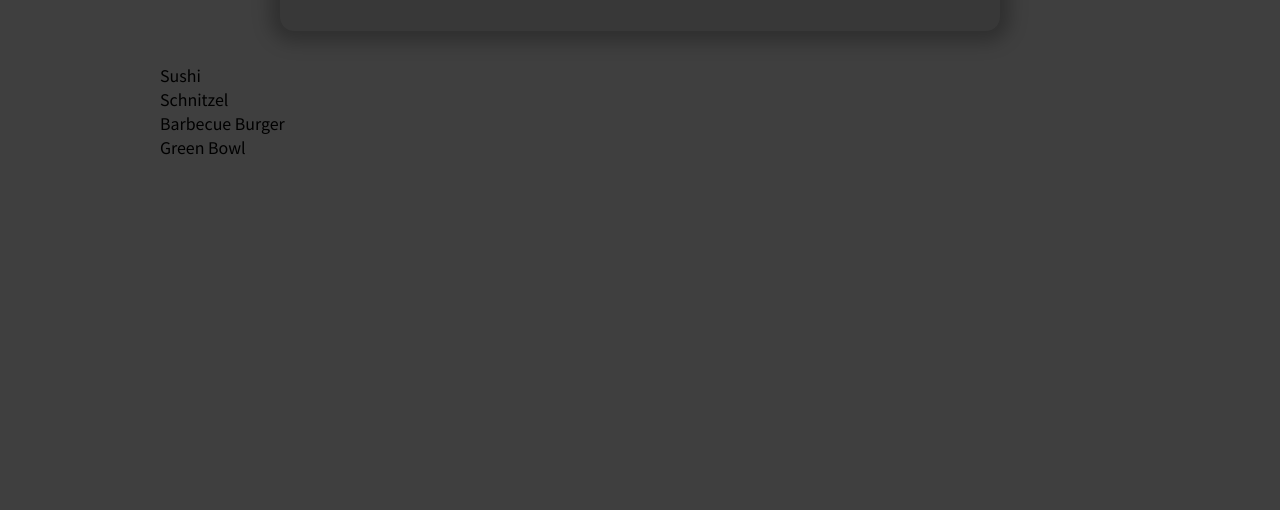
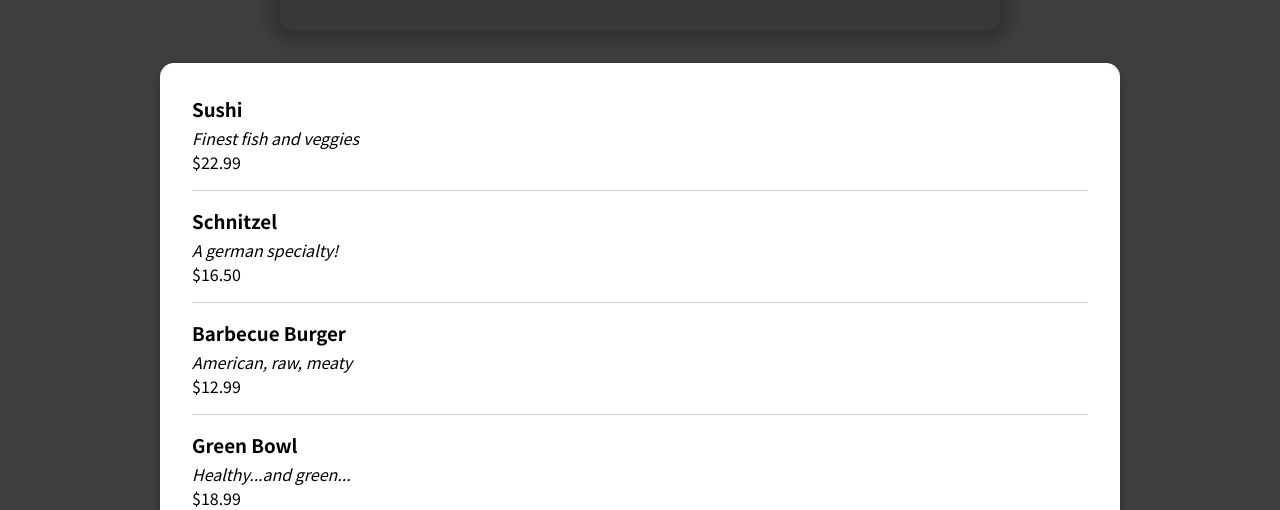
Before and after one commit to toofanjhala/food-app, a React (Create React App) app: page / in a window 1280 px wide. Shown: the part 442-952 px from the top of the page. Before the commit the page ends 800 px from the top, so only its background shows below. Built offline with nearby package versions, Linux system fonts and the light colour scheme.

Commit message:
adding a meal item

```diff
--- /dev/null
+++ b/src/components/UI/Card.js
@@ -0,0 +1,8 @@
+import React from 'react'
+import classes from "./Card.module.css"
+
+export const Card = (props) => {
+  return (
+    <div className={classes.card}>{props.children}</div>
+  )
+}
--- /dev/null
+++ b/src/components/UI/Card.module.css
@@ -0,0 +1,6 @@
+.card {
+    padding: 1rem;
+    box-shadow: 0 2px 8px rgba(0, 0, 0, 0.25);
+    border-radius: 14px;
+    background-color: white;
+  }
--- a/src/components/meals/AvailableMeals.js
+++ b/src/components/meals/AvailableMeals.js
@@ -1,9 +1,9 @@
 import classes from './AvailableMeals.module.css';
-
+import { Card } from '../UI/Card';
+import { Mealitem } from './Mealitem/Mealitem';
 const DUMMY_MEALS = [
   {
     id: 'm1',
-
     name: 'Sushi',
     description: 'Finest fish and veggies',
     price: 22.99,
@@ -29,11 +29,21 @@
 ];
 
 const AvailableMeals = () => {
-  const mealsList = DUMMY_MEALS.map((meal) => <li key={meal.id}>{meal.name}</li>);
+  const mealsList = DUMMY_MEALS.map((meal) =>
+  <Mealitem
+  key={meal.id}
+  name={meal.name}
+  price={meal.price}
+  description={meal.description}
+   >
+
+   </Mealitem>);
 
   return (
     <section className={classes.meals}>
+    <Card>
       <ul>{mealsList}</ul>
+      </Card>
     </section>
   );
 };
--- /dev/null
+++ b/src/components/meals/Mealitem/Mealitem.js
@@ -0,0 +1,16 @@
+import React from 'react'
+import classes from "./Mealitem.module.css"
+export const Mealitem = (props) => {
+
+    const price=`$${props.price.toFixed(2)}`
+  return ( <li className={classes.meal}>
+         <div>
+         <h3>{props.name}</h3>
+         <div className={classes.description}>{props.description}</div>
+         <div>{price}</div>
+         </div>
+
+    </li>
+
+  )
+}
--- /dev/null
+++ b/src/components/meals/Mealitem/Mealitem.module.css
@@ -0,0 +1,22 @@
+.meal {
+    display: flex;
+    justify-content: space-between;
+    margin: 1rem;
+    padding-bottom: 1rem;
+    border-bottom: 1px solid #ccc;
+  }
+
+  .meal h3 {
+    margin: 0 0 0.25rem 0;
+  }
+
+  .description {
+    font-style: italic;
+  }
+
+  .price {
+    margin-top: 0.25rem;
+    font-weight: bold;
+    color: #ad5502;
+    font-size: 1.25rem;
+  }
```
